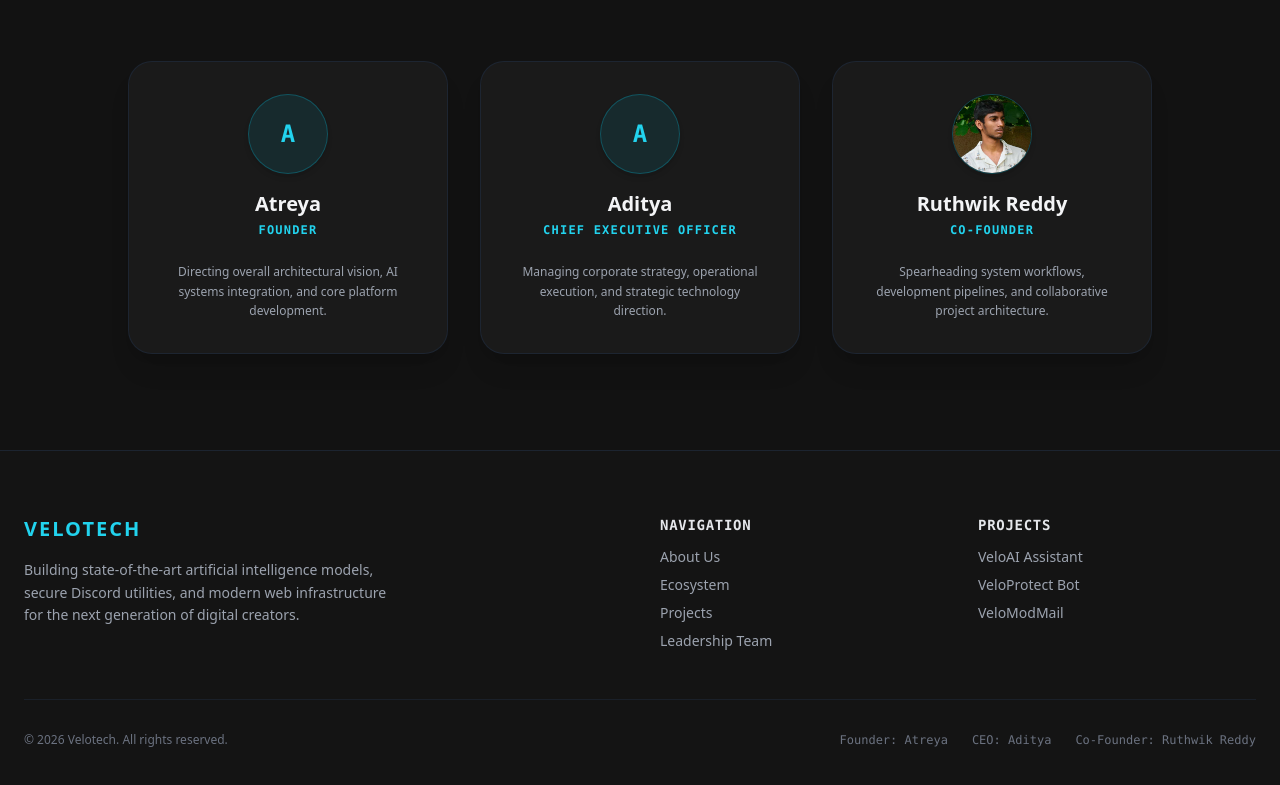
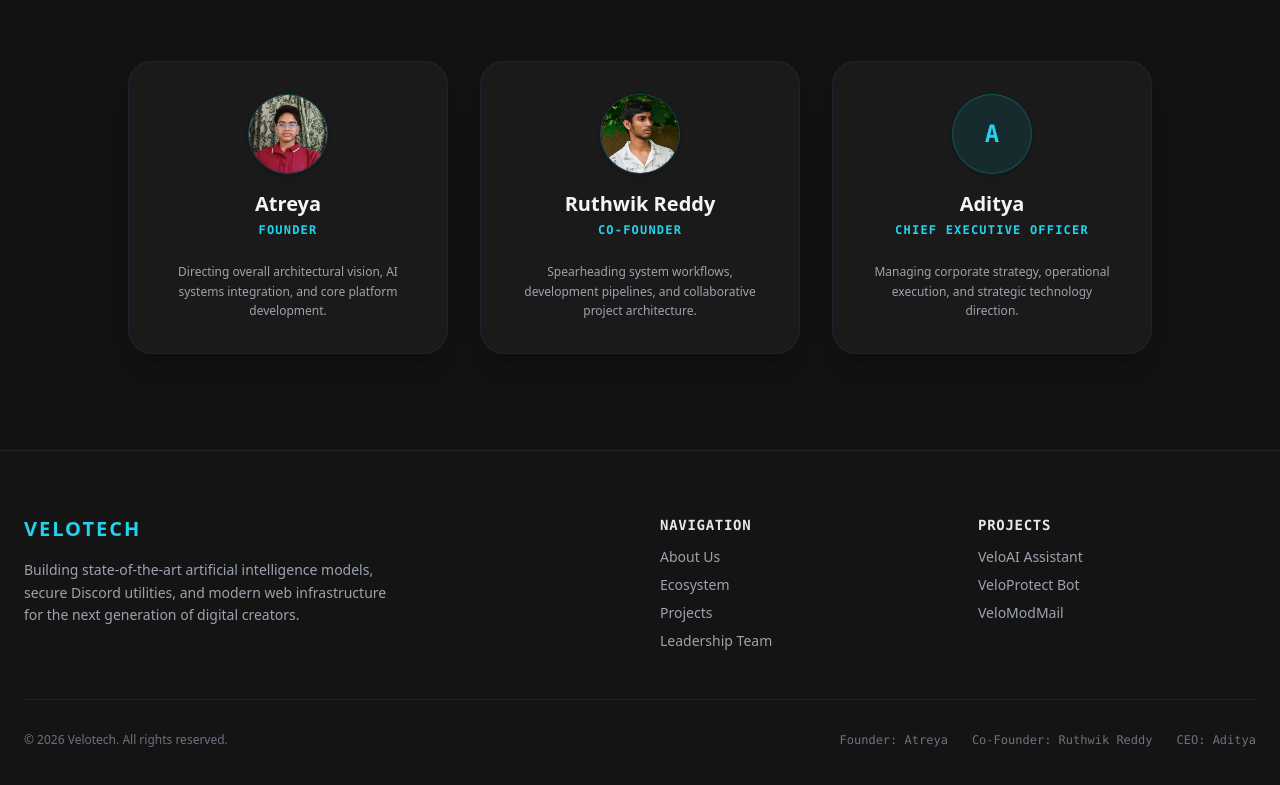
Before and after one commit to atreyajanapate88-collab/Velotech_official_, a plain HTML site: page index.html in a window 1280 px wide. Shown: the part 4106-4891 px from the top of the page. Drawn offline with nearby package versions, Linux system fonts and the light colour scheme.

Commit message:
Update index.html

```diff
--- a/index.html
+++ b/index.html
@@ -273,9 +273,9 @@
         </div>
 
         <div class="grid sm:grid-cols-3 gap-8 max-w-5xl mx-auto">
-            <!-- Founder -->
+            <!-- Founder (Atreya) -->
             <div class="bg-[#1a1a1a] border border-gray-800/80 p-8 rounded-3xl text-center space-y-4 hover:border-cyan-500/40 transition duration-300 shadow-xl">
-                <div class="w-20 h-20 bg-cyan-500/10 text-cyan-400 rounded-full flex items-center justify-center font-black text-2xl mx-auto border border-cyan-500/30 font-mono shadow-md">A</div>
+                <img src="WhatsApp Image 2026-08-02 at 16.08.53 (1).jpeg" alt="Atreya" class="w-20 h-20 rounded-full object-cover mx-auto border border-cyan-500/30 shadow-md">
                 <div class="space-y-1">
                     <h3 class="text-xl font-bold text-gray-100">Atreya</h3>
                     <p class="text-xs text-cyan-400 font-mono uppercase tracking-widest font-semibold">Founder</p>
@@ -283,7 +283,17 @@
                 <p class="text-xs text-gray-400 leading-relaxed pt-2">Directing overall architectural vision, AI systems integration, and core platform development.</p>
             </div>
 
-            <!-- CEO -->
+            <!-- Co-Founder (Ruthwik Reddy) -->
+            <div class="bg-[#1a1a1a] border border-gray-800/80 p-8 rounded-3xl text-center space-y-4 hover:border-cyan-500/40 transition duration-300 shadow-xl">
+                <img src="Screenshot 2026-08-02 160219.png" alt="Ruthwik Reddy" class="w-20 h-20 rounded-full object-cover mx-auto border border-cyan-500/30 shadow-md">
+                <div class="space-y-1">
+                    <h3 class="text-xl font-bold text-gray-100">Ruthwik Reddy</h3>
+                    <p class="text-xs text-cyan-400 font-mono uppercase tracking-widest font-semibold">Co-Founder</p>
+                </div>
+                <p class="text-xs text-gray-400 leading-relaxed pt-2">Spearheading system workflows, development pipelines, and collaborative project architecture.</p>
+            </div>
+
+            <!-- CEO (Aditya) -->
             <div class="bg-[#1a1a1a] border border-gray-800/80 p-8 rounded-3xl text-center space-y-4 hover:border-cyan-500/40 transition duration-300 shadow-xl">
                 <div class="w-20 h-20 bg-cyan-500/10 text-cyan-400 rounded-full flex items-center justify-center font-black text-2xl mx-auto border border-cyan-500/30 font-mono shadow-md">A</div>
                 <div class="space-y-1">
@@ -291,16 +301,6 @@
                     <p class="text-xs text-cyan-400 font-mono uppercase tracking-widest font-semibold">Chief Executive Officer</p>
                 </div>
                 <p class="text-xs text-gray-400 leading-relaxed pt-2">Managing corporate strategy, operational execution, and strategic technology direction.</p>
-            </div>
-
-            <!-- Co-Founder -->
-            <div class="bg-[#1a1a1a] border border-gray-800/80 p-8 rounded-3xl text-center space-y-4 hover:border-cyan-500/40 transition duration-300 shadow-xl">
-                <img src="Screenshot 2026-08-02 160219.png" alt="Ruthwik Reddy" class="w-20 h-20 rounded-full object-cover mx-auto border border-cyan-500/30 shadow-md">
-                <div class="space-y-1">
-                    <h3 class="text-xl font-bold text-gray-100">Ruthwik Reddy</h3>
-                    <p class="text-xs text-cyan-400 font-mono uppercase tracking-widest font-semibold">Co-Founder</p>
-                </div>
-                <p class="text-xs text-gray-400 leading-relaxed pt-2">Spearheading system workflows, development pipelines, and collaborative project architecture.</p>
             </div>
         </div>
     </section>
@@ -334,8 +334,8 @@
             <p>&copy; 2026 Velotech. All rights reserved.</p>
             <div class="flex gap-6 mt-4 sm:mt-0 font-mono">
                 <span>Founder: Atreya</span>
+                <span>Co-Founder: Ruthwik Reddy</span>
                 <span>CEO: Aditya</span>
-                <span>Co-Founder: Ruthwik Reddy</span>
             </div>
         </div>
     </footer>
```
